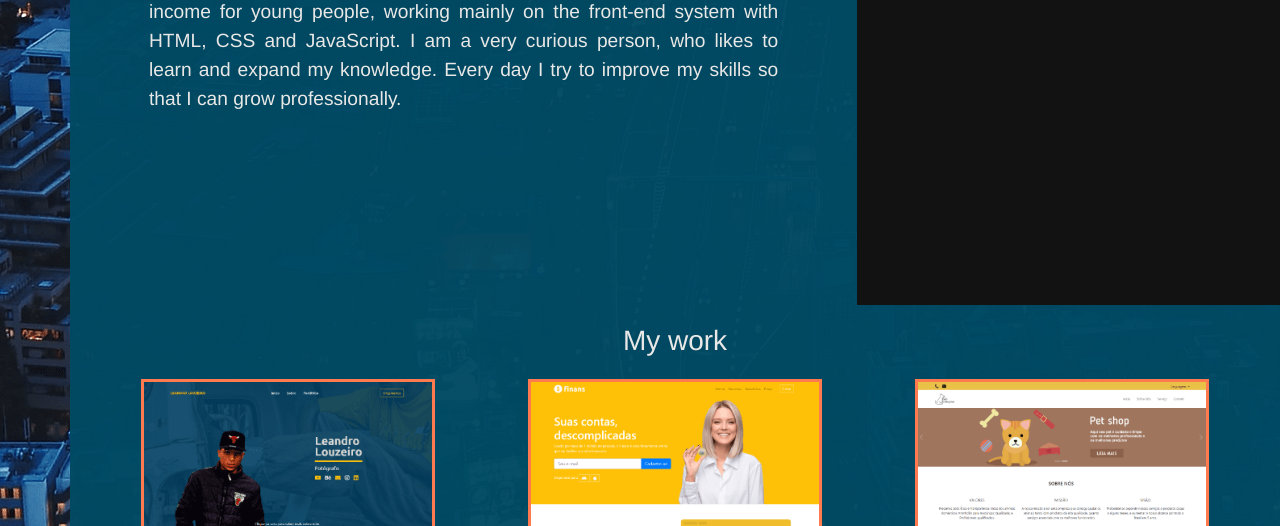
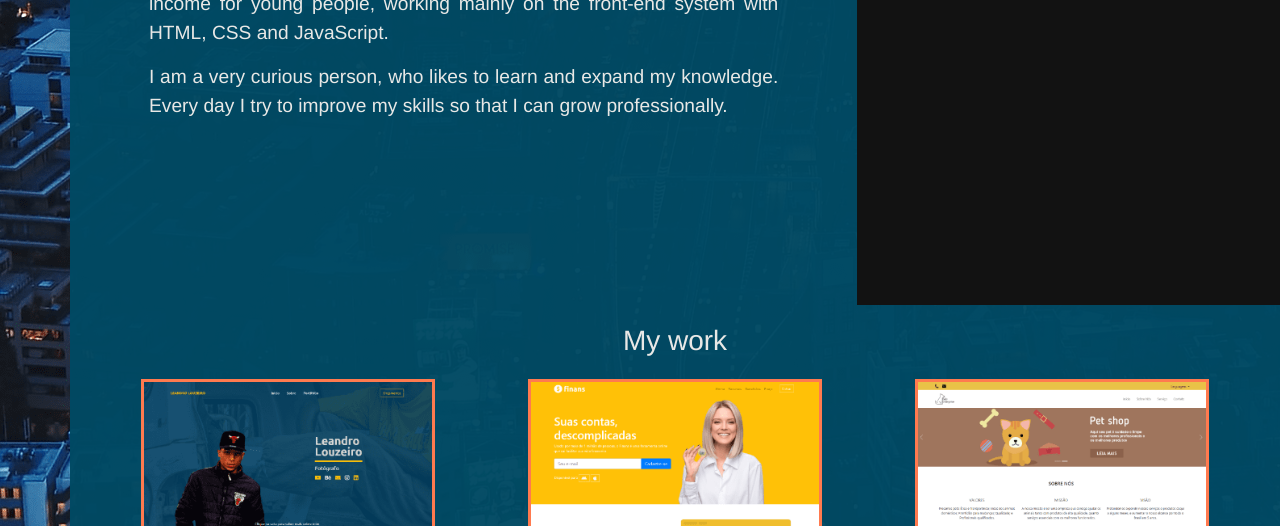
Before and after one commit to IsaacLouzeiro/portfolio, a plain HTML site: page index.html in a window 1280 px wide. Shown: the part 1295-1821 px from the top of the page. Drawn offline with nearby package versions, Linux system fonts and the light colour scheme.

Commit message:
changing about text section

```diff
--- a/index.html
+++ b/index.html
@@ -151,6 +151,9 @@
                                 I have concluded my final paper work project (Demoday) in
                                 Economics system for low-income for young people, working
                                 mainly on the front-end system with HTML, CSS and JavaScript.
+                            </p>
+
+                            <p class="about-text" data-aos="zoom-in">
                                 I am a very curious person, who likes to learn and expand my
                                 knowledge. Every day I try to improve my skills so that I can
                                 grow professionally.
```
